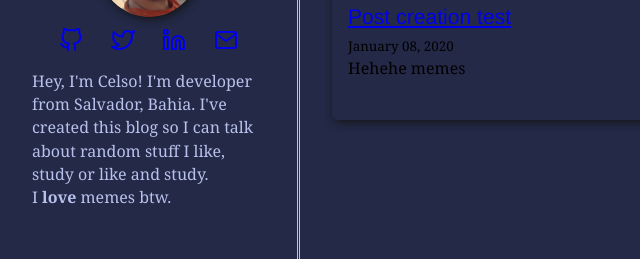
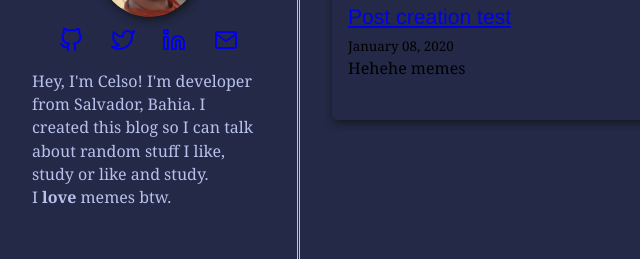
Before and after one commit to celsobonutti/cel-so-ts, a Gatsby site: page / in a window 1280 px wide. Shown: the part 143-402 px from the top of the page, 0-640 px from the left. Built offline with nearby package versions, Linux system fonts and the light colour scheme; Gatsby itself is replaced by a stand-in of ours; some packages are replaced by stand-ins of ours; what typography-theme-moraga would draw is missing.

Commit message:
Fixes typo

```diff
--- a/src/components/sidebar.tsx
+++ b/src/components/sidebar.tsx
@@ -50,7 +50,7 @@ export default () => {
         </li>
       </Social>
       <Text>
-        Hey, I'm Celso! I'm developer from Salvador, Bahia. I've created this
+        Hey, I'm Celso! I'm developer from Salvador, Bahia. I created this
         blog so I can talk about random stuff I like, study or like and study.
         <br />I <strong>love</strong> memes btw.
       </Text>
```
